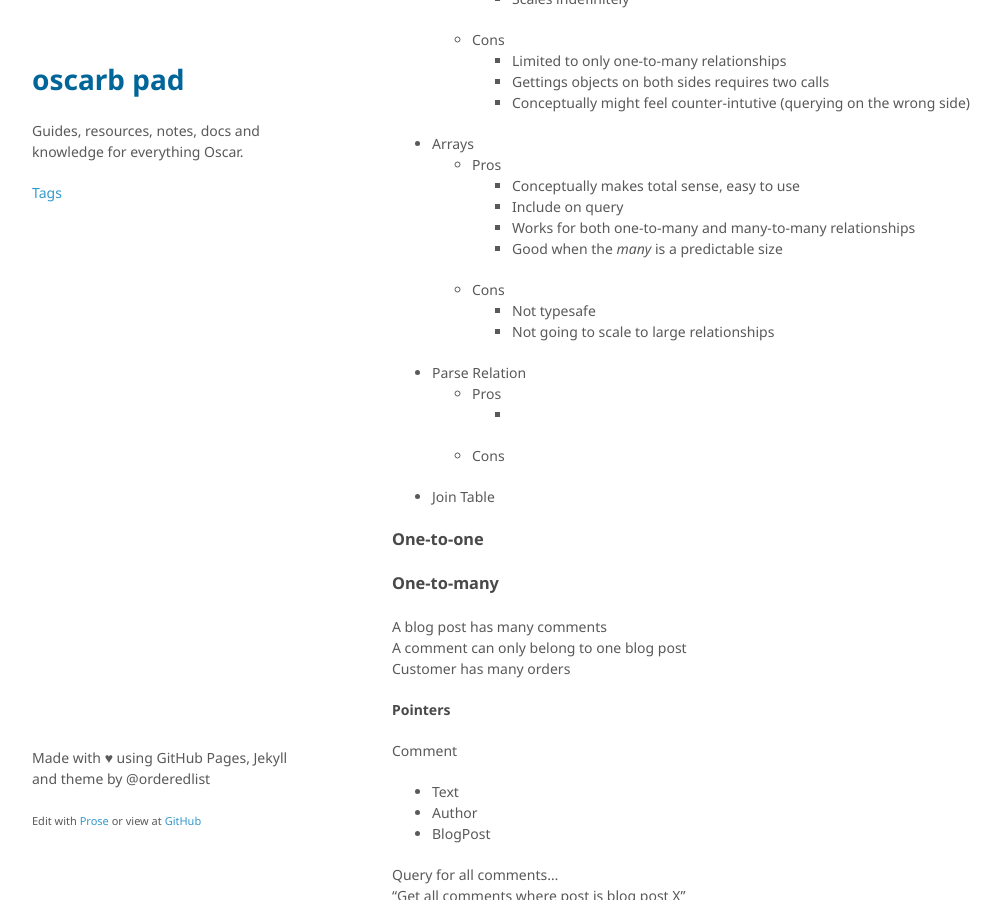
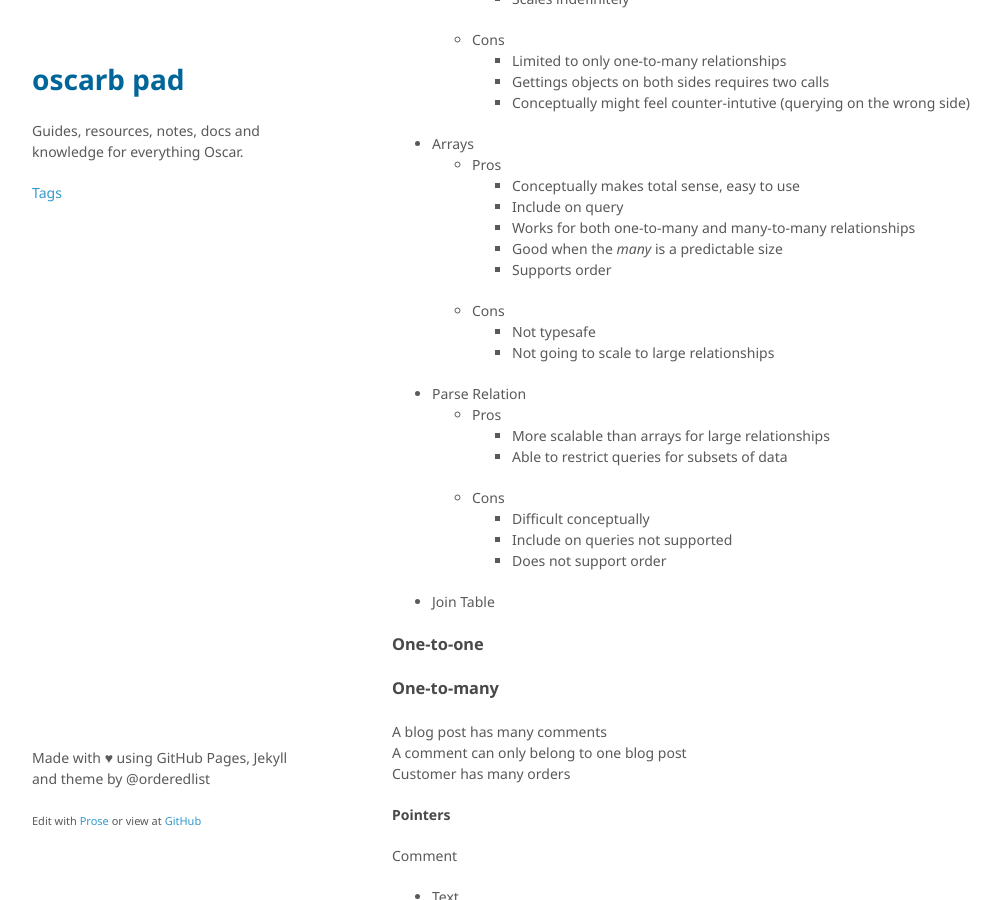
Before and after one commit to oscarb/pad, a Jekyll site: the page built from _docs/parse-server.md, in a window 1280 px wide and 900 px high, scrolled down 910 px. Shown: the whole window, without its empty margins (128-1129 px from the left). Built offline with Jekyll 4.4.1, drawn with Linux system fonts in a browser that asks for light colours; some web fonts are replaced.

Commit message:
Update parse-server.md

```diff
--- a/_docs/parse-server.md
+++ b/_docs/parse-server.md
@@ -56,14 +56,18 @@ If MongoDb fails, [download MongoDb](https://www.mongodb.com/download-center#pro
     * Include on query
     * Works for both one-to-many and many-to-many relationships
     * Good when the _many_ is a predictable size
+    * Supports order
   - Cons
     * Not typesafe
     * Not going to scale to large relationships
 * Parse Relation
   - Pros
-    *
+    * More scalable than arrays for large relationships
+    * Able to restrict queries for subsets of data
   - Cons
-
+    * Difficult conceptually
+    * Include on queries not supported
+    * Does not support order
 
 * Join Table
 
```
